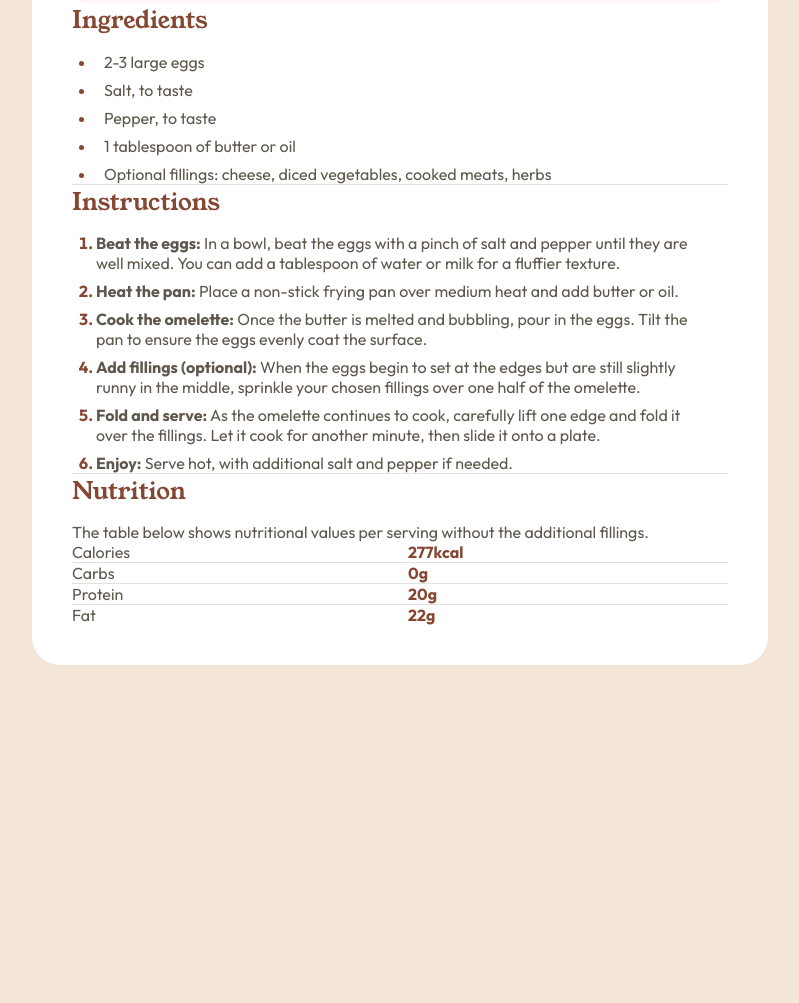
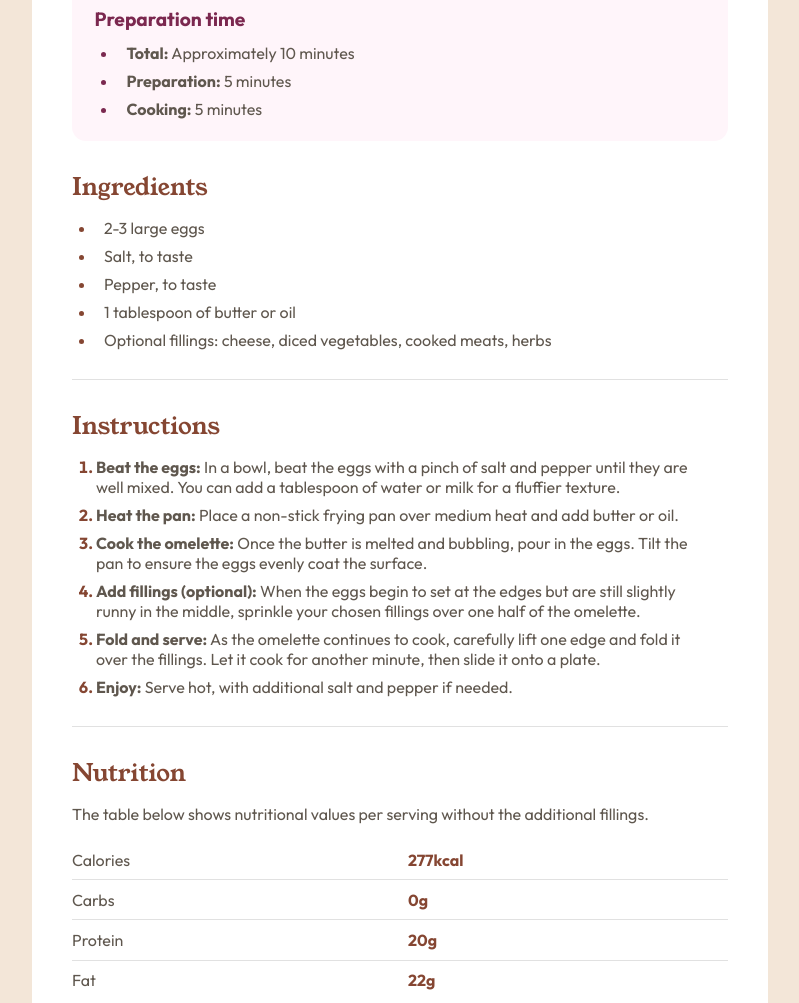
Before and after one commit to ValperDev/recipe-page, a plain HTML site: page index.html in a window 1280 px wide. Shown: the part 578-1581 px from the top of the page, without its empty margins (240-1039 px from the left). Before the commit the page ends 1243 px from the top, so only its background shows below. Drawn offline with Linux system fonts and the light colour scheme.

Commit message:
Finish desktop styles

```diff
--- a/index.html
+++ b/index.html
@@ -30,6 +30,7 @@
             </li>
           </ul>
         </div>
+        <div>
           <h2 class="recipe__ingredients">Ingredients</h2>
           <ul class="ingredients-container">
             <li class="ingredient-item">2-3 large eggs</li>
@@ -38,7 +39,9 @@
             <li class="ingredient-item">1 tablespoon of butter or oil</li>
             <li class="ingredient-item">Optional fillings: cheese, diced vegetables, cooked meats, herbs</li>
           </ul>
+        </div>
         <div class="divider"></div>
+        <div>
           <h2 class="recipe__instructions">Instructions</h2>
           <ol class="instructions-container">
             <li class="instruction-item">
@@ -63,9 +66,11 @@
               <span class="instruction__item-title">Enjoy:</span> Serve hot, with additional salt and pepper if needed.
             </li>
           </ol>
+        </div>
         <div class="divider"></div>
+        <div>
           <h2 class="recipe__nutrition">Nutrition</h2>
-        <p>The table below shows nutritional values per serving without the additional fillings.</p>
+          <p class="nutrition__description">The table below shows nutritional values per serving without the additional fillings.</p>
           <table class="nutrition-table">
             <tbody>
               <tr class="nutrition__item">
@@ -88,6 +93,7 @@
           </table>
         </div>
       </div>
+    </div>
   </main>
 </body>
 </html>
--- a/styles.css
+++ b/styles.css
@@ -74,7 +74,7 @@ img {
     background-color: var(--white);
     border-radius: 28px;
     padding: 2.5em;
-    margin-inline: auto;
+    margin: 2em auto;
     max-width: 46rem;
 }
 
@@ -82,8 +82,15 @@ img {
     border-radius: 14px;
 }
 
+.recipe-content {
+    display: flex;
+    flex-direction: column;
+    gap: 1.8em;
+}
+
 .recipe__name {
     color: var(--dark-charcoal);
+    padding-top: 1.5em;
 }
 
 .preparation-container {
@@ -137,6 +144,10 @@ img {
     font-weight: 700;
 }
 
+.nutrition__description {
+    padding-bottom: 1em;
+}
+
 .nutrition-table {
     border-collapse: collapse;
     width: 100%;
@@ -150,6 +161,10 @@ img {
     border-bottom: 0;
 }
 
+.nutrition__element {
+    padding-block: .6em;
+}
+
 .nutrition__value {
     color: var(--nutmeg);
     font-weight: 700;
```
Lines whose indentation alone changed are shown as unchanged.
